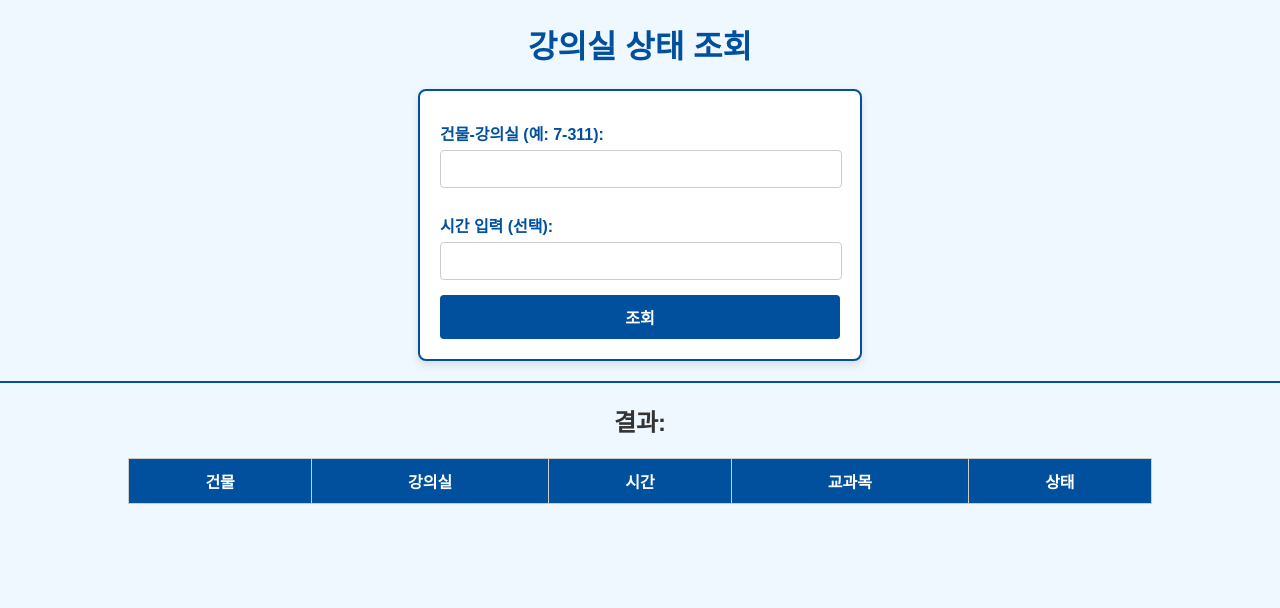
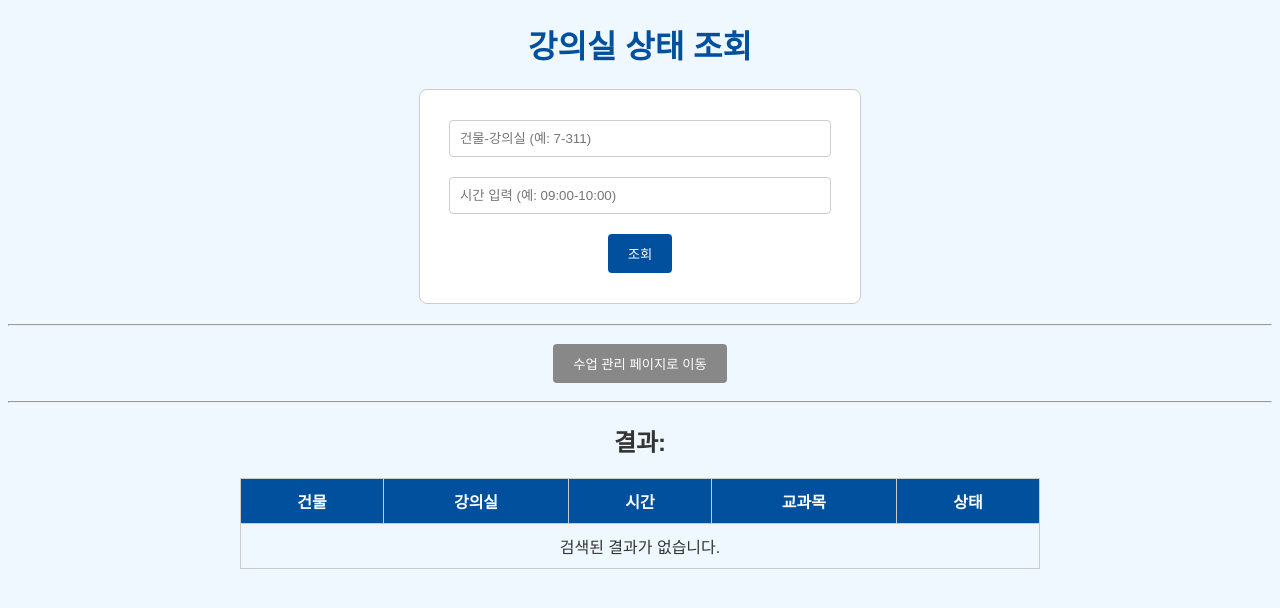
Before and after one commit to imsuajeon/database, a Flask app: page / in a window 1280 px wide. Shown: the top 608 px of the page. Run offline with Flask 3, Linux system fonts and the light colour scheme; lists and menus that the app fills with data are empty.

Commit message:
강의실 상태 조회_DB 관리 페이지

```diff
--- a/app.py
+++ /dev/null
@@ -1,60 +0,0 @@
-from flask import Flask, render_template, request
-import sqlite3
-
-app = Flask(__name__)
-
-@app.route('/', methods=['GET', 'POST'])
-def home():
-    rooms = []  # 결과를 저장할 리스트
-
-    if request.method == 'POST':
-        # 폼 데이터 가져오기
-        location = request.form['location']  # 건물-강의실
-        input_time = request.form.get('time', None)  # 시간 (선택적)
-
-        # 건물과 강의실 분리
-        try:
-            building, room = location.split('-')
-        except ValueError:
-            return "건물-강의실 형식으로 입력해주세요. 예: 인문관-101"
-
-        # SQLite 데이터베이스 연결
-        conn = sqlite3.connect('classrooms.db')  # 데이터베이스 파일 이름 확인
-        cursor = conn.cursor()
-
-        # SQL 쿼리 작성 및 실행
-        if input_time:  # 시간이 입력된 경우
-            query = """
-            SELECT 건물, 강의실, 시간, 교과목
-            FROM 편람
-            WHERE 건물 = ? AND 강의실 = ? AND 시간 = ?
-            """
-            cursor.execute(query, (building, room, input_time))
-        else:  # 시간이 입력되지 않은 경우
-            query = """
-            SELECT 건물, 강의실, 시간, 교과목
-            FROM 편람
-            WHERE 건물 = ? AND 강의실 = ?
-            """
-            cursor.execute(query, (building, room))
-
-        results = cursor.fetchall()
-        conn.close()
-
-        # 결과를 HTML에 사용할 형식으로 변환
-        rooms = [
-            {
-                'building': row[0],
-                'room': row[1],
-                'time': row[2],
-                'subject': row[3],
-                'status': '사용 중' if input_time and row[2] == input_time else '비어 있음'
-            }
-            for row in results
-        ]
-
-    return render_template('Search.html', rooms=rooms)
-
-# Flask 앱 실행
-if __name__ == "__main__":
-    app.run(debug=True)
--- a/main.py
+++ b/main.py
@@ -1,12 +1,163 @@
-from flask import Flask, render_template
-from flask_cors import CORS
+from flask import Flask, render_template, request, redirect, url_for, flash
+import sqlite3
 
 app = Flask(__name__)
-CORS(app)
+app.secret_key = 'your_secret_key'
 
-@app.route('/')
+DB_FILENAME = "classrooms.db"
+
+# 메인 페이지 및 검색 기능
+@app.route('/', methods=['GET', 'POST'])
 def home():
-    return render_template('main.html')
+    rooms = []
+    if request.method == 'POST':
+        location = request.form.get('location')
+        input_time = request.form.get('time', None)
+        try:
+            building, room = location.split('-')
+        except ValueError:
+            flash("건물-강의실 형식으로 입력해주세요. 예: 7-311", "error")
+            return render_template('Search.html', rooms=[])
+
+        try:
+            with sqlite3.connect(DB_FILENAME, check_same_thread=False) as conn:
+                cursor = conn.cursor()
+                query = """
+                SELECT 건물, 강의실, 시간, 교과목
+                FROM 편람
+                WHERE 건물 = ? AND 강의실 = ?
+                """
+                params = [building, room]
+                if input_time:
+                    query += " AND 시간 = ?"
+                    params.append(input_time)
+                cursor.execute(query, params)
+                results = cursor.fetchall()
+                rooms = [{'building': row[0], 'room': row[1], 'time': row[2], 'subject': row[3]} for row in results]
+        except sqlite3.Error as e:
+            flash(f"데이터베이스 오류 발생: {e}", "error")
+    return render_template('Search.html', rooms=rooms)
+
+# 수업 추가
+@app.route('/insert', methods=['POST'])
+def insert():
+    try:
+        학수번호 = request.form['학수번호']
+        건물 = request.form['건물']
+        강의실 = request.form['강의실']
+        교과목 = request.form['교과목']
+        시간 = request.form['시간']
+        종류 = request.form['종류']
+
+        with sqlite3.connect(DB_FILENAME, check_same_thread=False) as conn:
+            cursor = conn.cursor()
+
+            # 학수번호, 건물, 강의실, 시간, 교과목, 종류가 모두 일치하는 수업이 있는지 확인
+            cursor.execute("""
+            SELECT COUNT(*) FROM 편람
+            WHERE 학수번호 = ? AND 건물 = ? AND 강의실 = ? AND 시간 = ? AND 교과목 = ? AND 종류 = ?
+            """, (학수번호, 건물, 강의실, 시간, 교과목, 종류))
+            result = cursor.fetchone()
+
+            if result[0] > 0:
+                flash("이미 동일한 수업이 존재합니다.", "error")
+                return redirect(url_for('db_management'))
+
+            # 수업이 없으면 새로운 수업을 추가
+            cursor.execute("""
+            INSERT INTO 편람 (학수번호, 건물, 강의실, 교과목, 시간, 종류)
+            VALUES (?, ?, ?, ?, ?, ?)
+            """, (학수번호, 건물, 강의실, 교과목, 시간, 종류))
+            conn.commit()
+        flash("수업이 추가되었습니다.")
+    except sqlite3.Error as e:
+        flash(f"데이터베이스 오류 발생: {e}", "error")
+    return redirect(url_for('db_management'))
+
+# 수업 삭제
+@app.route('/delete', methods=['POST'])
+def delete():
+    try:
+        학수번호 = request.form['학수번호']
+        건물 = request.form['건물']
+        강의실 = request.form['강의실']
+        시간 = request.form['시간']
+        교과목 = request.form['교과목']
+        종류 = request.form['종류']
+
+        with sqlite3.connect(DB_FILENAME, check_same_thread=False) as conn:
+            cursor = conn.cursor()
+
+            # 해당 수업이 존재하는지 확인
+            cursor.execute("""
+            SELECT COUNT(*) FROM 편람
+            WHERE 학수번호 = ? AND 건물 = ? AND 강의실 = ? AND 시간 = ? AND 교과목 = ? AND 종류 = ?
+            """, (학수번호, 건물, 강의실, 시간, 교과목, 종류))
+            result = cursor.fetchone()
+
+            if result[0] == 0:
+                flash("삭제하려는 수업이 존재하지 않습니다.", "error")
+                return redirect(url_for('db_management'))
+
+            # 수업이 존재하면 삭제
+            cursor.execute("""
+            DELETE FROM 편람 WHERE 학수번호 = ? AND 건물 = ? AND 강의실 = ? AND 시간 = ? AND 교과목 = ? AND 종류 = ?
+            """, (학수번호, 건물, 강의실, 시간, 교과목, 종류))
+            conn.commit()
+        flash("수업이 삭제되었습니다.")
+    except sqlite3.Error as e:
+        flash(f"데이터베이스 오류 발생: {e}", "error")
+    return redirect(url_for('db_management'))
+
+# 수업 수정
+@app.route('/update', methods=['POST'])
+def update():
+    try:
+        기존_학수번호 = request.form['기존_학수번호']
+        기존_건물 = request.form['기존_건물']
+        기존_강의실 = request.form['기존_강의실']
+        기존_시간 = request.form['기존_시간']
+        기존_교과목 = request.form['기존_교과목']
+        기존_종류 = request.form['기존_종류']
+
+        새_학수번호 = request.form['새_학수번호']
+        새_건물 = request.form['새_건물']
+        새_강의실 = request.form['새_강의실']
+        새_시간 = request.form['새_시간']
+        새_교과목 = request.form['새_교과목']
+        새_종류 = request.form['새_종류']
+
+        with sqlite3.connect(DB_FILENAME, check_same_thread=False) as conn:
+            cursor = conn.cursor()
+
+            # 기존 수업이 존재하는지 확인
+            cursor.execute("""
+            SELECT COUNT(*) FROM 편람
+            WHERE 학수번호 = ? AND 건물 = ? AND 강의실 = ? AND 시간 = ? AND 교과목 = ? AND 종류 = ?
+            """, (기존_학수번호, 기존_건물, 기존_강의실, 기존_시간, 기존_교과목, 기존_종류))
+            result = cursor.fetchone()
+
+            if result[0] == 0:
+                flash("수정하려는 수업이 존재하지 않습니다.", "error")
+                return redirect(url_for('db_management'))
+
+            # 기존 수업이 존재하면 수정
+            cursor.execute("""
+            UPDATE 편람
+            SET 학수번호 = ?, 건물 = ?, 강의실 = ?, 시간 = ?, 교과목 = ?, 종류 = ?
+            WHERE 학수번호 = ? AND 건물 = ? AND 강의실 = ? AND 시간 = ? AND 교과목 = ? AND 종류 = ?
+            """, (새_학수번호, 새_건물, 새_강의실, 새_시간, 새_교과목, 새_종류,
+                  기존_학수번호, 기존_건물, 기존_강의실, 기존_시간, 기존_교과목, 기존_종류))
+            conn.commit()
+        flash("수업 정보가 수정되었습니다.")
+    except sqlite3.Error as e:
+        flash(f"데이터베이스 오류 발생: {e}", "error")
+    return redirect(url_for('db_management'))
+
+# DB 관리 페이지
+@app.route('/db-management')
+def db_management():
+    return render_template('modifydb.html')
 
 if __name__ == "__main__":
-    app.run(debug=True, port=5002)  # 메인 페이지는 5002번 포트에서 실행
+    app.run(debug=True, port=5003)
--- a/templates/Search.html
+++ b/templates/Search.html
@@ -1,77 +1,58 @@
 <!DOCTYPE html>
-<html>
+<html lang="ko">
 <head>
-    <title>강의실 사용 여부</title>
+    <meta charset="UTF-8">
+    <meta name="viewport" content="width=device-width, initial-scale=1.0">
+    <title>강의실 상태 조회</title>
     <style>
         body {
             font-family: Arial, sans-serif;
-            margin: 0;
-            padding: 0;
-            background-color: #f0f8ff; /* 밝은 파란색 배경 */
+            text-align: center;
+            background-color: #f0f8ff;
             color: #333;
         }
 
         h1 {
-            text-align: center;
-            color: #00509e; /* 진한 파란색 */
+            color: #00509e;
         }
 
         form {
-            max-width: 400px;
             margin: 20px auto;
             padding: 20px;
-            background-color: #ffffff;
-            border: 2px solid #00509e; /* 진한 파란색 테두리 */
+            border: 1px solid #ccc;
+            background-color: white;
+            width: 90%;
+            max-width: 400px;
             border-radius: 8px;
-            box-shadow: 0px 4px 8px rgba(0, 0, 0, 0.1);
-        }
-
-        label {
-            display: block;
-            margin: 10px 0 5px;
-            font-weight: bold;
-            color: #00509e;
         }
 
         input[type="text"] {
-            width: 95%;
+            width: 90%;
             padding: 10px;
-            margin-bottom: 15px;
+            margin: 10px 0;
             border: 1px solid #ccc;
             border-radius: 4px;
-            font-size: 14px;
         }
 
         button {
-            display: block;
-            width: 100%;
-            padding: 10px;
-            background-color: #00509e; /* 진한 파란색 */
+            padding: 10px 20px;
+            background-color: #00509e;
             color: white;
-            font-size: 16px;
-            font-weight: bold;
             border: none;
             border-radius: 4px;
             cursor: pointer;
-            transition: background-color 0.3s ease;
+            margin: 10px 0;
         }
 
         button:hover {
-            background-color: #003f7d; /* 더 진한 파란색 */
-        }
-
-        hr {
-            margin: 20px 0;
-            border: 0;
-            border-top: 2px solid #00509e;
+            background-color: #003f7d;
         }
 
         table {
-            width: 80%;
             margin: 20px auto;
             border-collapse: collapse;
-            text-align: center;
-            background-color: white;
+            width: 90%;
+            max-width: 800px;
         }
 
         th, td {
@@ -85,35 +66,41 @@
         }
 
         tr:nth-child(even) {
-            background-color: #f0f8ff; /* 행 배경색 */
+            background-color: #f0f8ff;
         }
 
         tr:hover {
-            background-color: #e0f0ff; /* 호버 시 배경색 */
+            background-color: #e0f0ff;
         }
 
-        @media screen and (max-width: 768px) {
-            table {
-                width: 100%;
+        .btn-secondary {
+            padding: 10px 20px;
+            background-color: #888;
+            color: white;
+            border: none;
+            border-radius: 4px;
+            cursor: pointer;
+            margin: 10px 0;
         }
 
-            form {
-                width: 90%;
-            }
+        .btn-secondary:hover {
+            background-color: #666;
         }
     </style>
 </head>
 <body>
     <h1>강의실 상태 조회</h1>
     <form method="POST">
-        <label for="location">건물-강의실 (예: 7-311):</label>
-        <input type="text" id="location" name="location" required>
-        <br>
-        <label for="time">시간 입력 (선택):</label>
-        <input type="text" id="time" name="time">
-        <br>
+        <input type="text" name="location" placeholder="건물-강의실 (예: 7-311)" required>
+        <input type="text" name="time" placeholder="시간 입력 (예: 09:00-10:00)">
         <button type="submit">조회</button>
     </form>
+    <hr>
+    <div style="text-align: center;">
+        <a href="/db-management" style="text-decoration: none;">
+            <button class="btn-secondary">수업 관리 페이지로 이동</button>
+        </a>
+    </div>
     <hr>
     <h2 style="text-align: center;">결과:</h2>
     <table>
@@ -124,6 +111,7 @@
             <th>교과목</th>
             <th>상태</th>
         </tr>
+        {% if rooms and rooms|length > 0 %}
             {% for room in rooms %}
             <tr>
                 <td>{{ room.building }}</td>
@@ -133,6 +121,11 @@
                 <td>{{ room.status }}</td>
             </tr>
             {% endfor %}
+        {% else %}
+            <tr>
+                <td colspan="5">검색된 결과가 없습니다.</td>
+            </tr>
+        {% endif %}
     </table>
 </body>
 </html>
--- a/아니또왜안됨.txt
+++ /dev/null
@@ -1 +0,0 @@
-이젠 진짜되라
--- a/했다고.txt
+++ /dev/null
@@ -1 +0,0 @@
-goTekrh
```
Also changed, not shown: class.py (deleted, +0 -32 lines), incodeinggg.py (deleted, +0 -7 lines), modifyydb.py (deleted, +0 -80 lines), templates/modifydb.html (+74 -8 lines), classrooms.db. Lines whose indentation alone changed are shown as unchanged.
